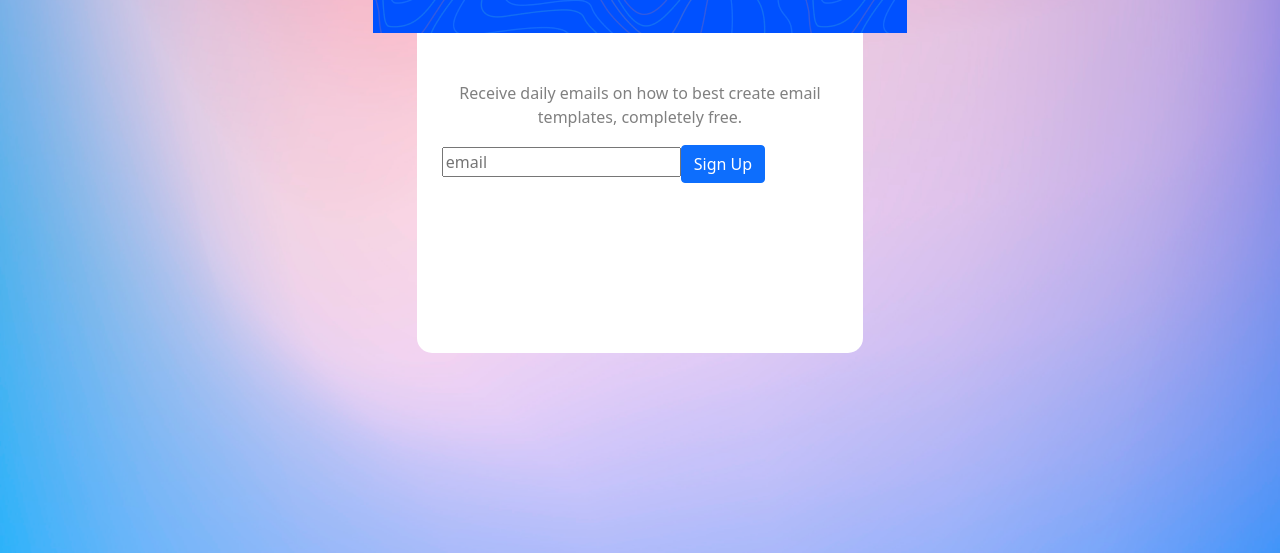
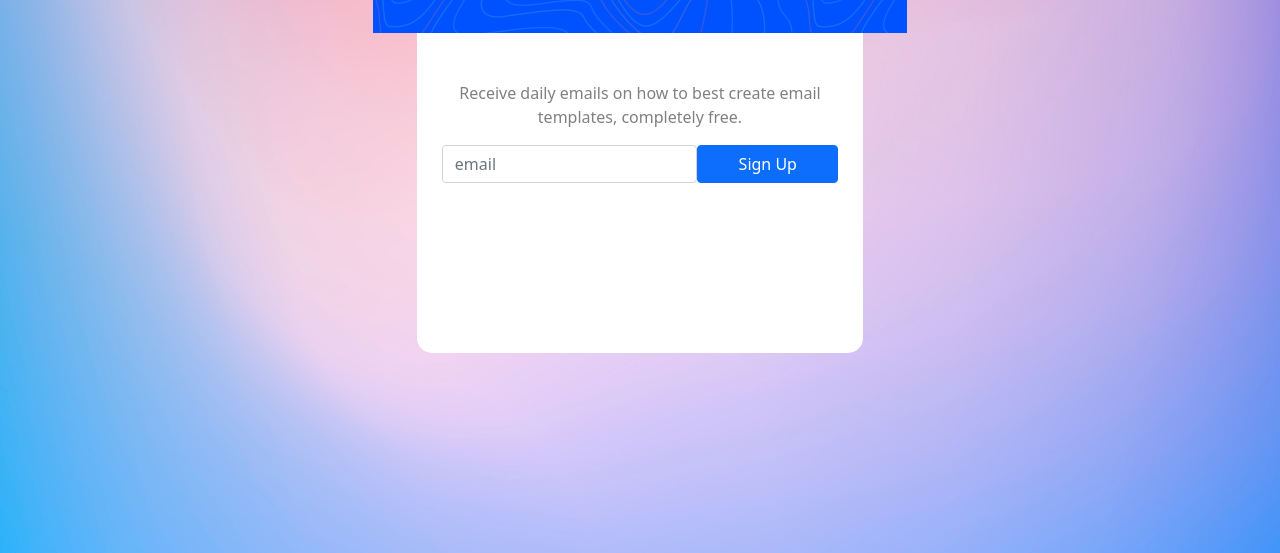
Before and after one commit to joshg1912/newsletter-popup, a website: page index.html in a window 1280 px wide. Shown: the part 247-800 px from the top of the page. Drawn offline with nearby package versions, Linux system fonts and the light colour scheme.

Commit message:
adds flex display to form

```diff
--- a/index.html
+++ b/index.html
@@ -13,8 +13,8 @@
 
             <div class="bottom-container py-5">
                 <p class="text">Receive daily emails on how to best create email templates, completely free.</p>
-             <div class="form-container">
-            <input type="email" placeholder="email"><button class="btn btn-primary">Sign Up</button>
+                <div class="form-container d-flex">
+            <input type="email" placeholder="email" class="form-control"><button class="btn btn-primary">Sign Up</button>
             </div>
         </div>
     </body>
--- a/style.css
+++ b/style.css
@@ -35,3 +35,11 @@ body {
 p {
   color: gray;
 }
+
+.form-control {
+  flex:2;
+}
+
+.btn {
+  flex:1;
+}
```
